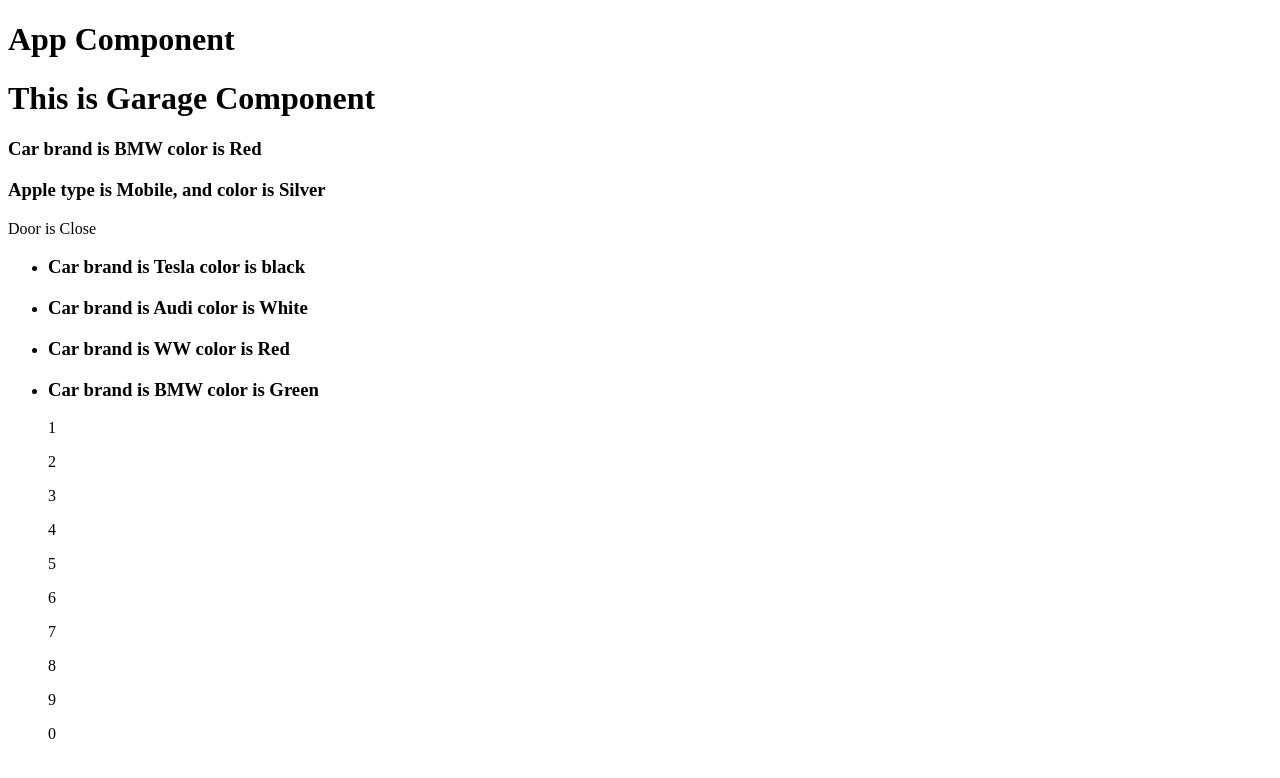
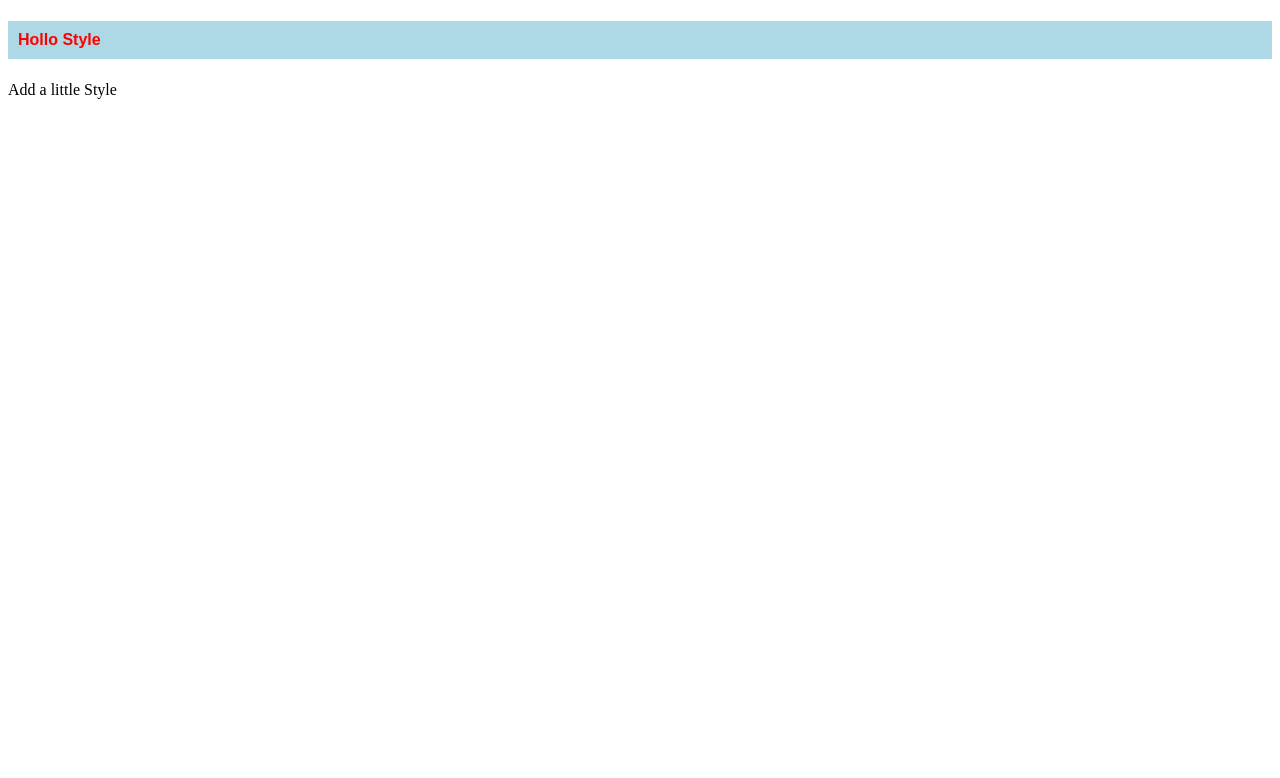
Before and after one commit to panneerselvam999/React-tutorial, a React (Create React App) app in the folder app/: page / in a window 1280 px wide. Shown: the top 778 px of the page. Built offline with nearby package versions, Linux system fonts and the light colour scheme.

Commit message:
inline Style

```diff
--- /dev/null
+++ b/app/src/Component/Header.js
@@ -0,0 +1,21 @@
+
+
+function Header() {
+
+    const myStyle = {
+        color: "red",
+        backgroundColor: "lightblue",
+        fontFamily: "Sans-Serif",
+        padding: "10px"
+    }
+
+    return (
+        <div>
+            {/* <h4 style={{ color: "red", backgroundColor: "Blue" }}>Hollo Style</h4> */}
+            <h4 style={myStyle}>Hollo Style</h4>
+            <p>Add a little Style</p>
+        </div>
+    )
+}
+
+export default Header;
--- a/app/src/index.js
+++ b/app/src/index.js
@@ -4,16 +4,18 @@ import App from './App';
 
 //custom components
 // import Car from "./Component/Car.js";
-import Garage from './Component/Garage.js';
+// import Garage from './Component/Garage.js';
 // import Apple from './Component/Apple.js';
+import Header from './Component/Header';
 
 const root = ReactDOM.createRoot(document.getElementById('root'));
 root.render(
   <React.StrictMode>
-    <App />
+    {/* <App /> */}
     {/* <Car /> */}
-    <Garage />
+    {/* <Garage /> */}
     {/* <Apple /> */}
+    <Header />
   </React.StrictMode>
 );
 
```
